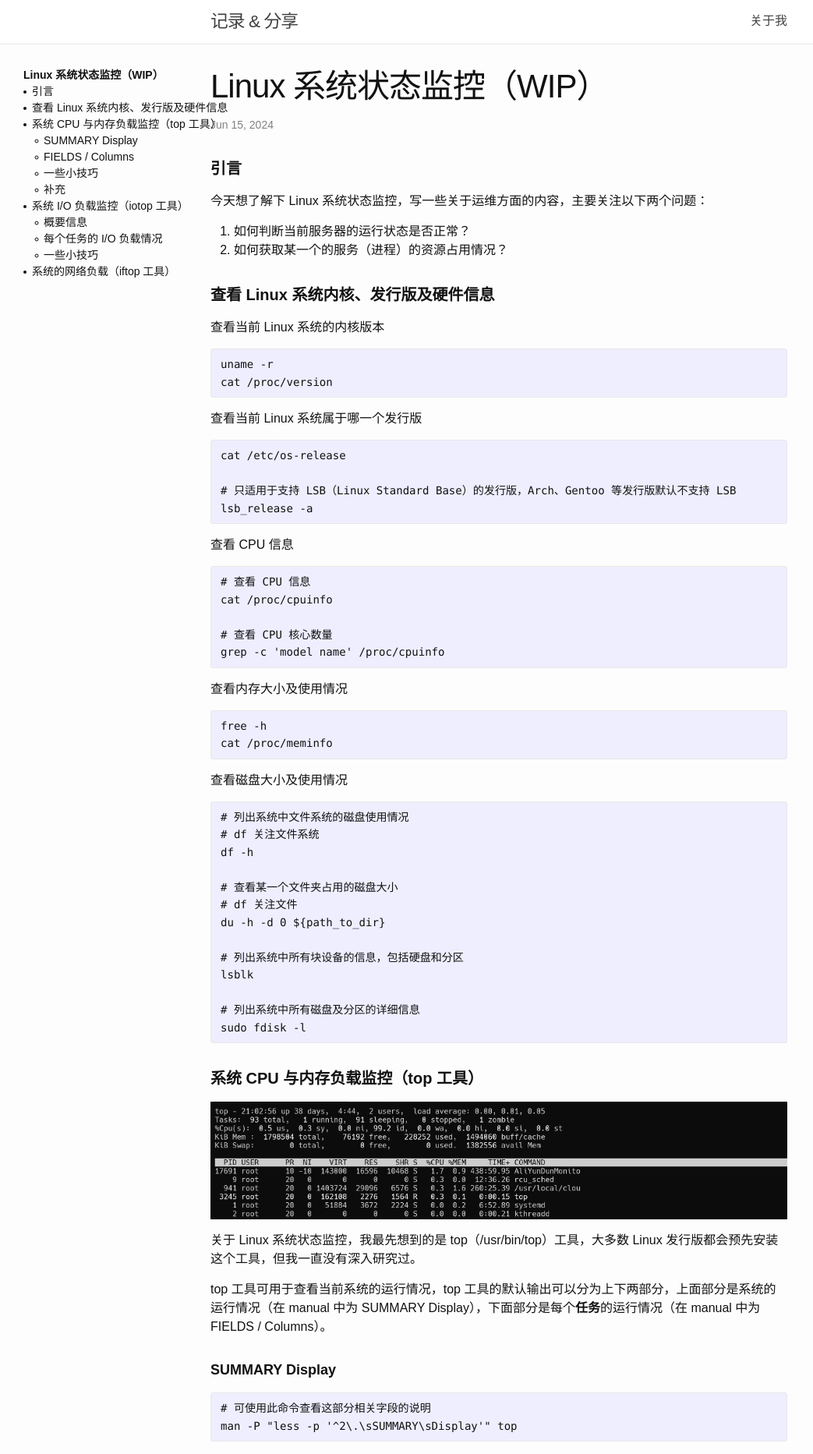
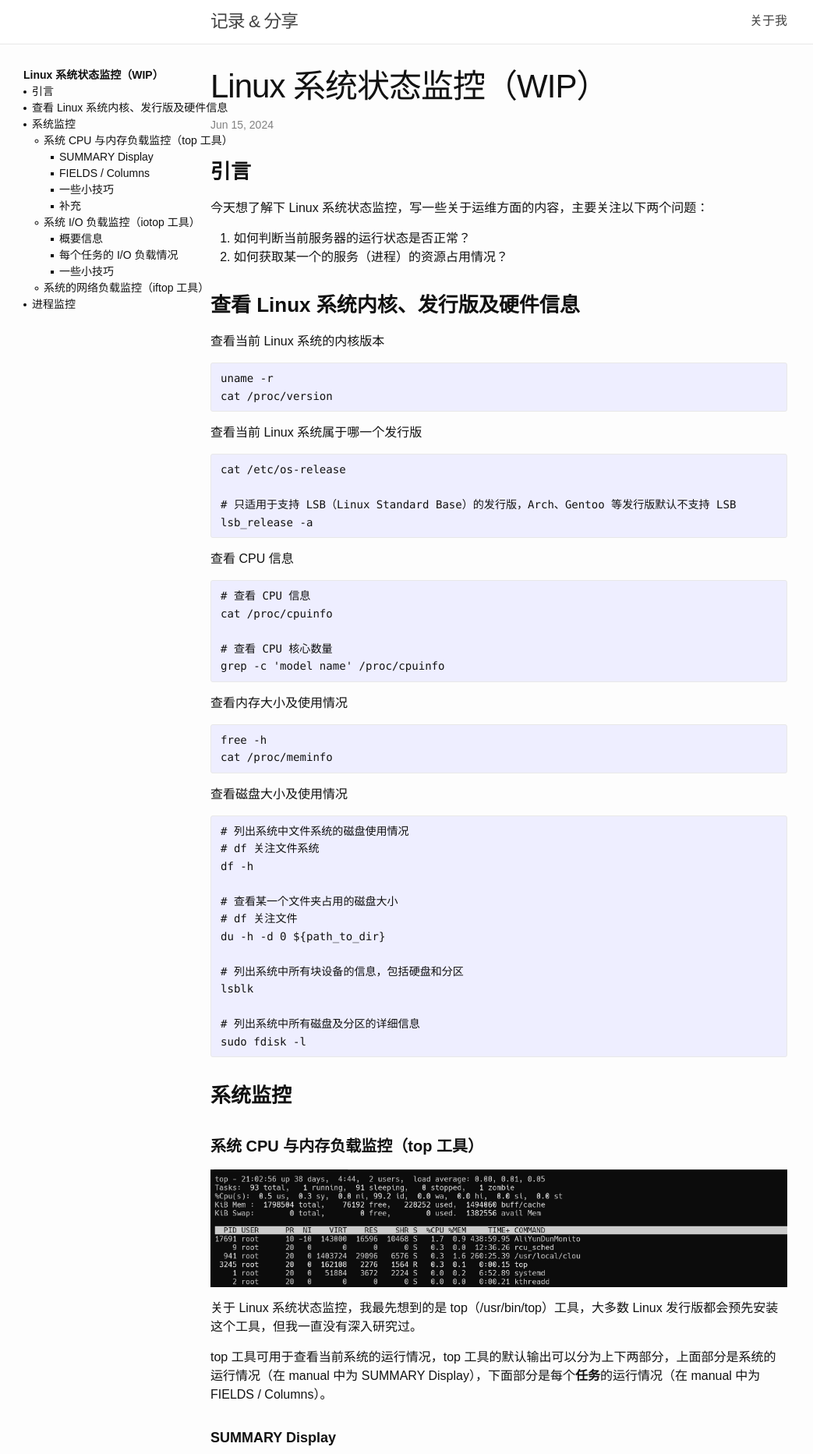
Before and after one commit to xdsdmg/xdsdmg.github.io, a Jekyll site: the page built from docs/_posts/2024-06-15-linux.md, in a window 1280 px wide. Shown: the top 1865 px of the page at 78% size, without its empty margins (0-1043 px from the left). Built offline with Jekyll 4.4.1, drawn with Linux system fonts in a browser that asks for light colours; the table of contents is made by our own code; some of the changed text lies outside the part shown.

Commit message:
write post

````diff
--- a/docs/_posts/2024-06-15-linux.md
+++ b/docs/_posts/2024-06-15-linux.md
@@ -5,14 +5,14 @@
 categories: post
 ---
 
-#### **引言**
+### **引言**
 
 今天想了解下 Linux 系统状态监控，写一些关于运维方面的内容，主要关注以下两个问题：
 
 1. 如何判断当前服务器的运行状态是否正常？
 2. 如何获取某一个的服务（进程）的资源占用情况？
 
-#### **查看 Linux 系统内核、发行版及硬件信息**
+### **查看 Linux 系统内核、发行版及硬件信息**
 
 查看当前 Linux 系统的内核版本
 
@@ -64,6 +64,8 @@
 # 列出系统中所有磁盘及分区的详细信息
 sudo fdisk -l
 ```
+
+### **系统监控**
 
 #### **系统 CPU 与内存负载监控（top 工具）**
 
@@ -151,7 +153,7 @@
 - 排序：可以通过按左右箭头键更改排序字段，按`r`可以调整排序顺序（从大到小或从小到大）。
 - 线程/进程模式：默认是线程模式，按`p`可以在两种模式间切换。
 
-#### **系统的网络负载（iftop 工具）**
+#### **系统的网络负载监控（iftop 工具）**
 
 ![iftop](/assets/imgs/iftop.png)
 
@@ -161,3 +163,14 @@
 ```
 
 可以通过 iftop 工具查看指定网卡的出入流量，及通过此网卡与相关站点通信的出入流量情况。iftop 工具的默认输出同样分为上下两部分，上下两部分最右侧的三列数据皆表示在 2s、10s 及 40s 内的统计值。下面部分的 cum 表示自 iftop 开始运行后的流量累计总和。
+
+### **进程监控**
+
+``` Bash
+# 监控进程的 CPU 与内存负载
+top -p ${pid}
+htop -p ${pid}
+
+# 监控进程的 I/O 负载
+iotop -p ${pid}
+```
````
